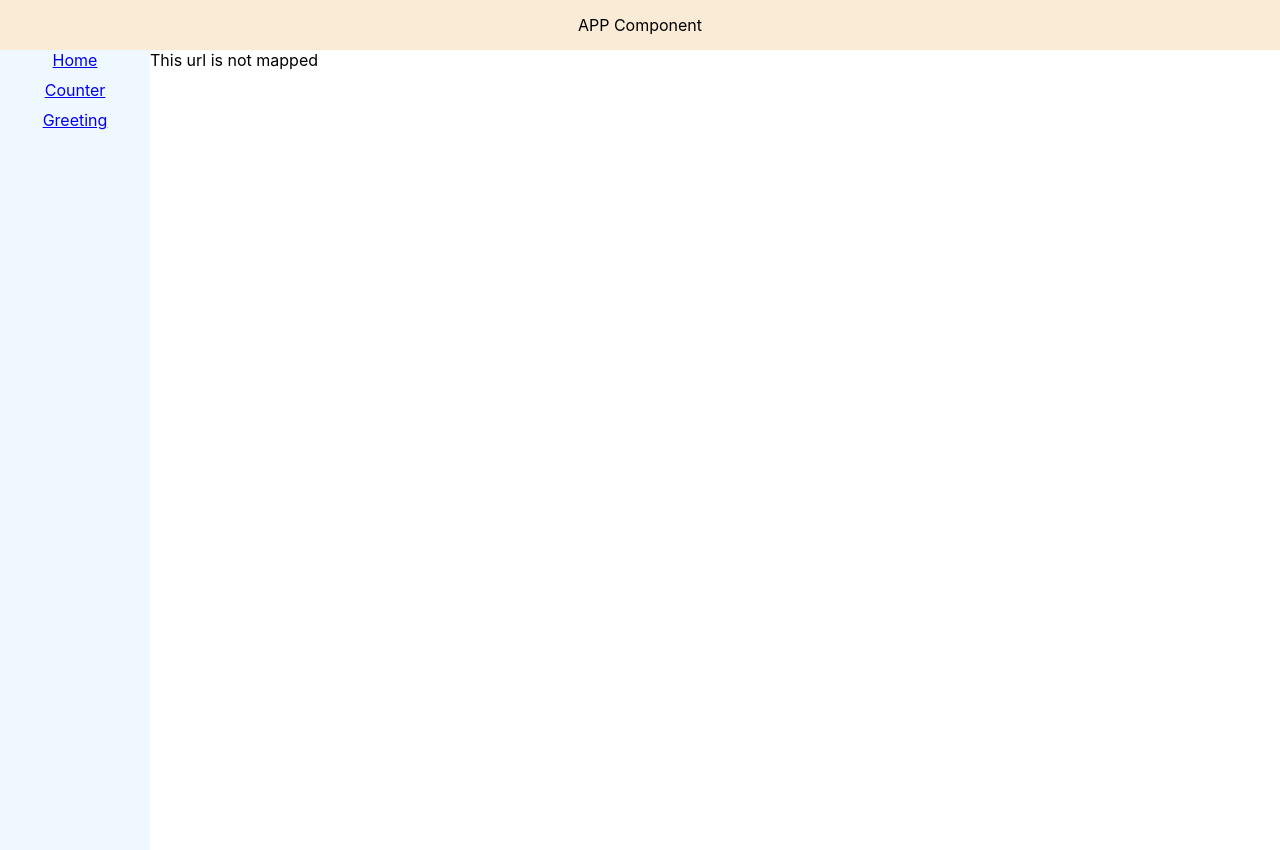
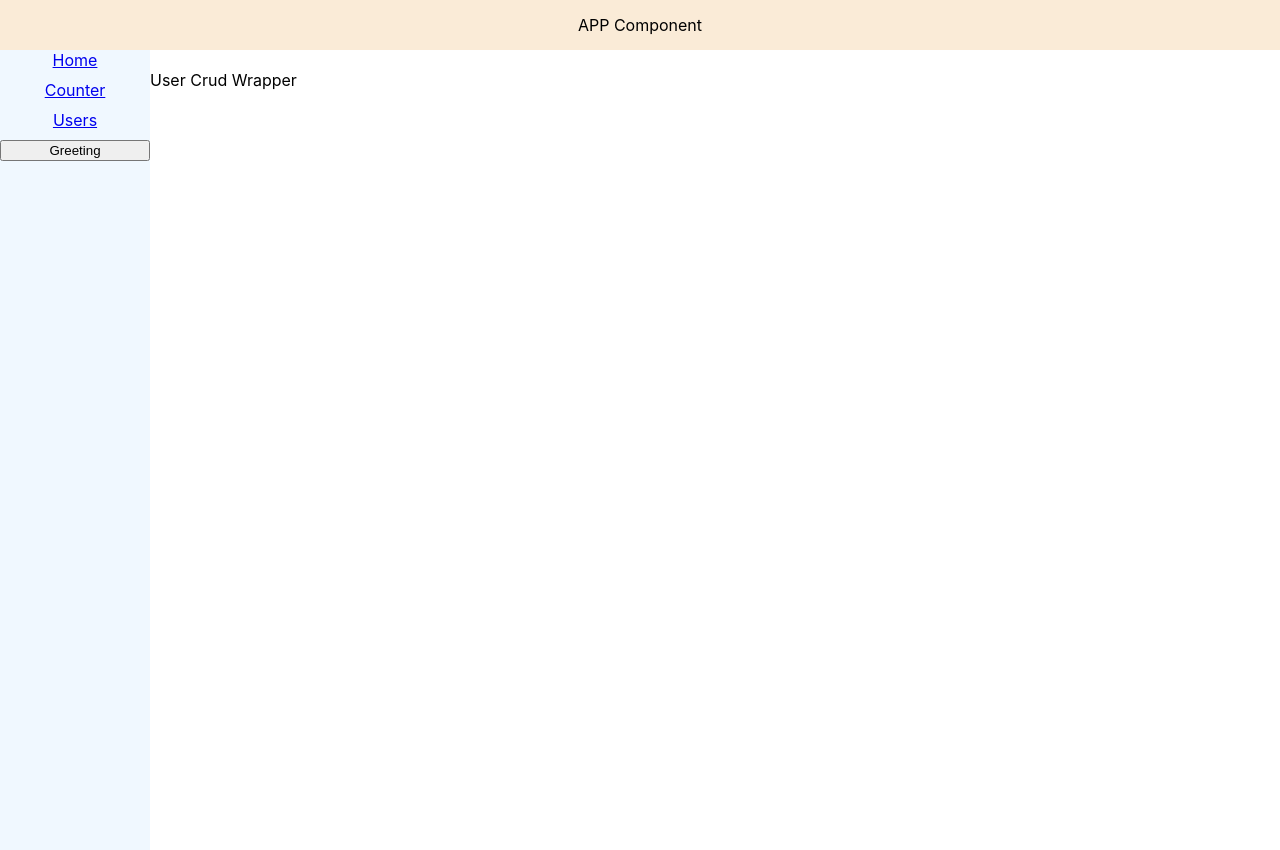
Before and after one commit to SumitDongare/velocity_react, a React (Create React App) app in the folder reactapp1/: page /users in a window 1280 px wide. Built offline with nearby package versions, Linux system fonts and the light colour scheme.

Commit message:
nested routing is done

```diff
--- a/reactapp1/src/App.js
+++ b/reactapp1/src/App.js
@@ -1,7 +1,7 @@
 
 import {useState} from 'react';
 import './App.css';
-import { Link, Route, Routes } from 'react-router-dom';
+import { Link, Route, Routes, useNavigate } from 'react-router-dom';
 
 import { Flag } from './Flag/flag';
 import { UserProfile } from './UserProfile/UserProfile';
@@ -19,6 +19,8 @@
 
 
 function App() {
+  const navigate = useNavigate();
+
   const [name, setName] = useState("Rohit");
 
   const onCallback = (count) => {
@@ -34,14 +36,21 @@
       <div className='sidebar'>
         <Link to={"/"}>Home</Link>
         <Link to={"/counter-path"}>Counter</Link>
-        <Link to={"/greeting-path"}>Greeting</Link>
+        <Link to={"/users"}>Users</Link>
+        {/* <Link to={"/greeting-path"}>Greeting</Link> */}
+        <button onClick={()=>{
+            navigate("/greeting-path")
+        }}>Greeting</button>
       </div>
+
+
       <div className='content'>
 
         <Routes>
           <Route path="/" element={<div>Content Div</div>}>Content Div</Route>
           <Route path="/counter-path" element={<Counter></Counter>}></Route>
           <Route path="/greeting-path" element={<Greeting  name= "Sumit" greeting="Hello"></Greeting>}></Route>
+          <Route path='/users/*' element={<UserCrudWrapper></UserCrudWrapper>}></Route>
           <Route path='*' element={<div>This url is not mapped</div>}></Route>
 
         </Routes>
--- a/reactapp1/src/UserCrud/UserCrudWrapper.js
+++ b/reactapp1/src/UserCrud/UserCrudWrapper.js
@@ -2,9 +2,11 @@
 import './UserCrud.css'
 import UserForm from './UserForm'
 import UserList from './UserList'
+import { Route, Routes, useNavigate } from 'react-router-dom'
 
 
 export default function UserCrudWrapper() {
+    const navigate = useNavigate();
 
     const[usersList, setUsersList] = useState([
         {
@@ -26,7 +28,10 @@
 
   return (
     <div className='user-crud-wrapper'>
-        <UserForm userToBeUpdated={userToBeUpdated} onUserFormSubmit={(user, id )=>{
+
+        <Routes>
+            <Route path='/' element={<div>User Crud Wrapper</div>}></Route>
+            <Route path='/form' element={ <UserForm userToBeUpdated={userToBeUpdated} onUserFormSubmit={(user, id )=>{
             console.log('User Created', user)
             if(id){
                 const fUser = usersList.find(userItem=>userItem.id===id);
@@ -43,13 +48,19 @@
                 usersList.push(user)
             }
             setUsersList([...usersList])
+            //Navigate
+            navigate("/users/list")
 
-        }}></UserForm>
+        }}></UserForm>}></Route>
 
 
-        <UserList usersList={usersList} onUserUpdate={(user)=>{
+            <Route path='/list' element={<UserList usersList={usersList} onUserUpdate={(user)=>{
               console.log("Updating user", user)
-             setUserToBeUpdated(user) }}
+             setUserToBeUpdated({...user})
+             navigate("/users/form")
+
+            }}
+
 
          onUserDelete={(id)=>{
             //  alert("delete user "+ id)
@@ -58,7 +69,13 @@
          if(bool){
              onDelete(id)
          }
-        }}></UserList>
+        }}></UserList>}></Route>
+
+        </Routes>
+
+
+
+
 
     </div>
   )
--- a/reactapp1/src/UserCrud/UserList.js
+++ b/reactapp1/src/UserCrud/UserList.js
@@ -1,8 +1,16 @@
 import React from 'react'
+import { useNavigate } from 'react-router-dom';
 
 export default function UserList({usersList, onUserDelete, onUserUpdate}) {
-  return (
-    <table>
+    const navigate = useNavigate();
+
+
+  return ( <div>
+    <button onClick={()=>navigate("/users/form")}>Add New</button>
+    <br></br>
+    <br></br>
+
+      <table>
     <thead>
         <th>Name</th>
         <th>Email</th>
@@ -10,6 +18,7 @@
         <th>Actions</th>
     </thead>
     <tbody>
+
         {usersList.map((user)=>{
             return  <tr key={user.id}>
             <td>{user.firstName +' '+ user.lastName}</td>
@@ -40,5 +49,8 @@
         </tr> */}
     </tbody>
   </table>
+
+  </div>
+
   )
 }
```
